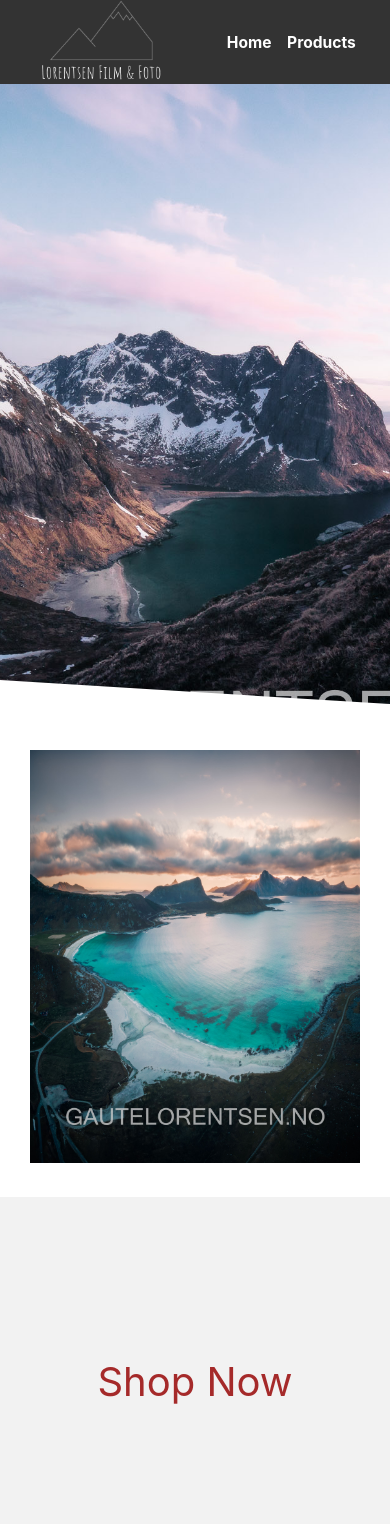
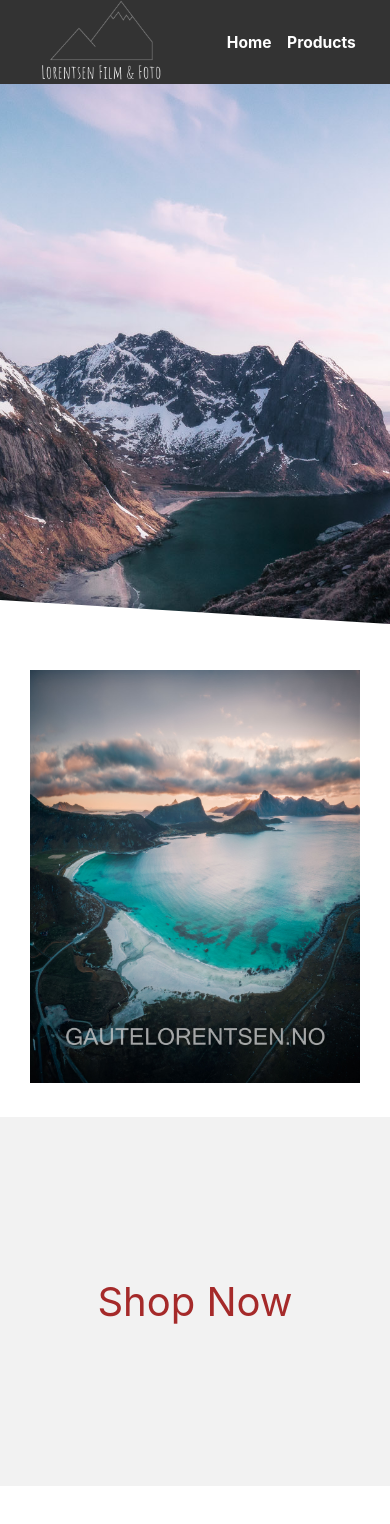
Before and after one commit to gautedl/shopping-cart, a React (Create React App) app: page / in a window 390 px wide. Shown: the top 1524 px of the page. After the commit the page ends 1486 px from the top, so only its background shows below. Built offline with nearby package versions, Linux system fonts and the light colour scheme; the HTML template or start-up script is replaced by a standard one.

Commit message:
Fixed styling on home screen and products screen

```diff
--- a/src/style/Home.css
+++ b/src/style/Home.css
@@ -1,6 +1,4 @@
-.home-container {
-    width: 100vw;
-}
+
 
 .main-home-img {
     height: 100vh;
@@ -20,14 +18,19 @@
     background-color: white;
     z-index: 1;
     position: relative;
-    top: 45rem;
+    top: 55rem;
     width: 100%;
-
     display: flex;
     justify-content: center;
     display: flex;
     flex-direction: column;
     align-items: center;
+}
+
+@media (max-width: 550px) {
+    .carousel-container {
+        top: 40rem
+    }
 }
 
 
--- a/src/style/Products.css
+++ b/src/style/Products.css
@@ -7,7 +7,7 @@
     flex-wrap: wrap;
     flex: 4 1;
     margin-top: 10rem;
-    justify-content: center
+    justify-content: flex-start
 }
 
 .products {
@@ -15,3 +15,9 @@
     display: flex;
     justify-content: center;
 }
+
+@media (max-width: 710px) {
+    .products-container {
+        justify-content: center !important;
+    }
+}
```
